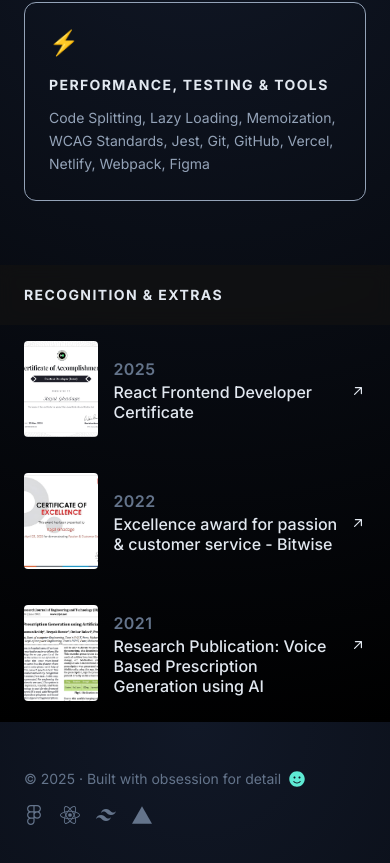
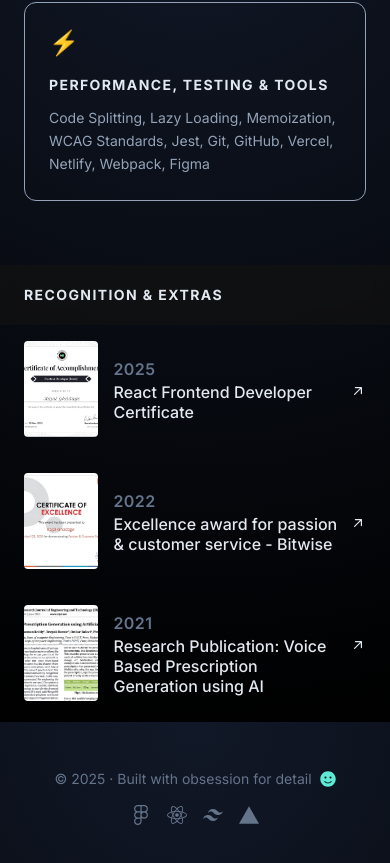
Before and after one commit to Kajal-ghadage2000/kajalghadage, a React (Vite) app: page / in a window 390 px wide. Shown: the part 4342-5205 px from the top of the page. Built offline with nearby package versions, Linux system fonts and the light colour scheme.

Commit message:
Update MainContent.tsx

```diff
--- a/src/components/MainContent.tsx
+++ b/src/components/MainContent.tsx
@@ -21,7 +21,7 @@
             <Recognition recognition={recognition} />
 
             <footer className="max-w-md pb-12 text-sm text-[var(--text-muted)] sm:pb-0 relative z-20">
-                <div className="flex flex-col gap-4">
+                <div className="flex flex-col items-center sm:items-start gap-4">
                     <p className="flex items-center gap-2 group/footer select-none transition-transform duration-300 hover:-translate-y-1 origin-left">
                         <span>© {footer.year} · {footer.tagline}</span>
                         <FaSmile className="inline text-[var(--tag-text)] h-4 w-4 transition-transform duration-300 group-hover/footer:scale-125 group-hover/footer:rotate-12 cursor-pointer" />
```
